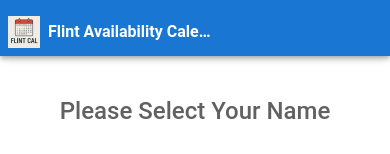
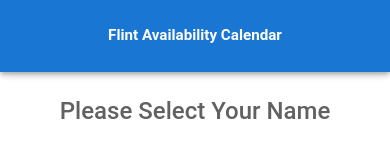
Before and after one commit to FlintShadey/huddleuptime, a Vue app: page / in a window 390 px wide. Shown: the top 154 px of the page. Built offline with nearby package versions, Linux system fonts and the light colour scheme; no server answers; the database is empty; what v-calendar would draw is missing.

Commit message:
Improve mobile app bar: allow full title wrapping and remove spacer

```diff
--- a/src/App.vue
+++ b/src/App.vue
@@ -1,17 +1,16 @@
 <template>
   <v-app>
     <v-app-bar color="primary" elevation="4" class="app-bar-custom">
-      <v-container class="d-flex align-center pa-2">
-        <v-img
+      <v-container class="d-flex align-center pa-2 app-bar-inner">
+        <!-- <v-img
           :src="config.logoPath"
           class="app-logo mr-2 mr-sm-3"
           contain
           @error="onLogoError"
-        ></v-img>
-        <v-toolbar-title class="app-title font-weight-bold">
+        ></v-img> -->
+        <v-toolbar-title class="app-title font-weight-bold full-title">
           {{ config.appName }}
         </v-toolbar-title>
-        <v-spacer></v-spacer>
         <!-- Date range chip removed for mobile simplicity -->
       </v-container>
     </v-app-bar>
@@ -301,6 +300,14 @@ onUnmounted(() => {
   line-height: 1.2;
 }
 
+.app-bar-inner {
+  flex-wrap: nowrap;
+}
+
+.full-title {
+  white-space: nowrap;
+}
+
 /* Mobile optimization */
 @media (max-width: 600px) {
   .hidden-xs {
@@ -308,7 +315,10 @@ onUnmounted(() => {
   }
 
   .app-bar-custom {
-    height: 56px !important;
+    height: auto !important;
+    min-height: 56px;
+    padding-top: 4px;
+    padding-bottom: 4px;
   }
 
   .app-logo {
@@ -316,9 +326,17 @@ onUnmounted(() => {
     max-width: 32px;
   }
 
-  .app-title {
-    font-size: 1rem;
-    line-height: 1.2;
+  .app-bar-inner {
+    flex-wrap: wrap;
+    justify-content: center;
+  }
+
+  .full-title {
+    white-space: normal;
+    text-align: center;
+    width: 100%;
+    font-size: 0.95rem;
+    line-height: 1.15;
   }
 }
 
```
